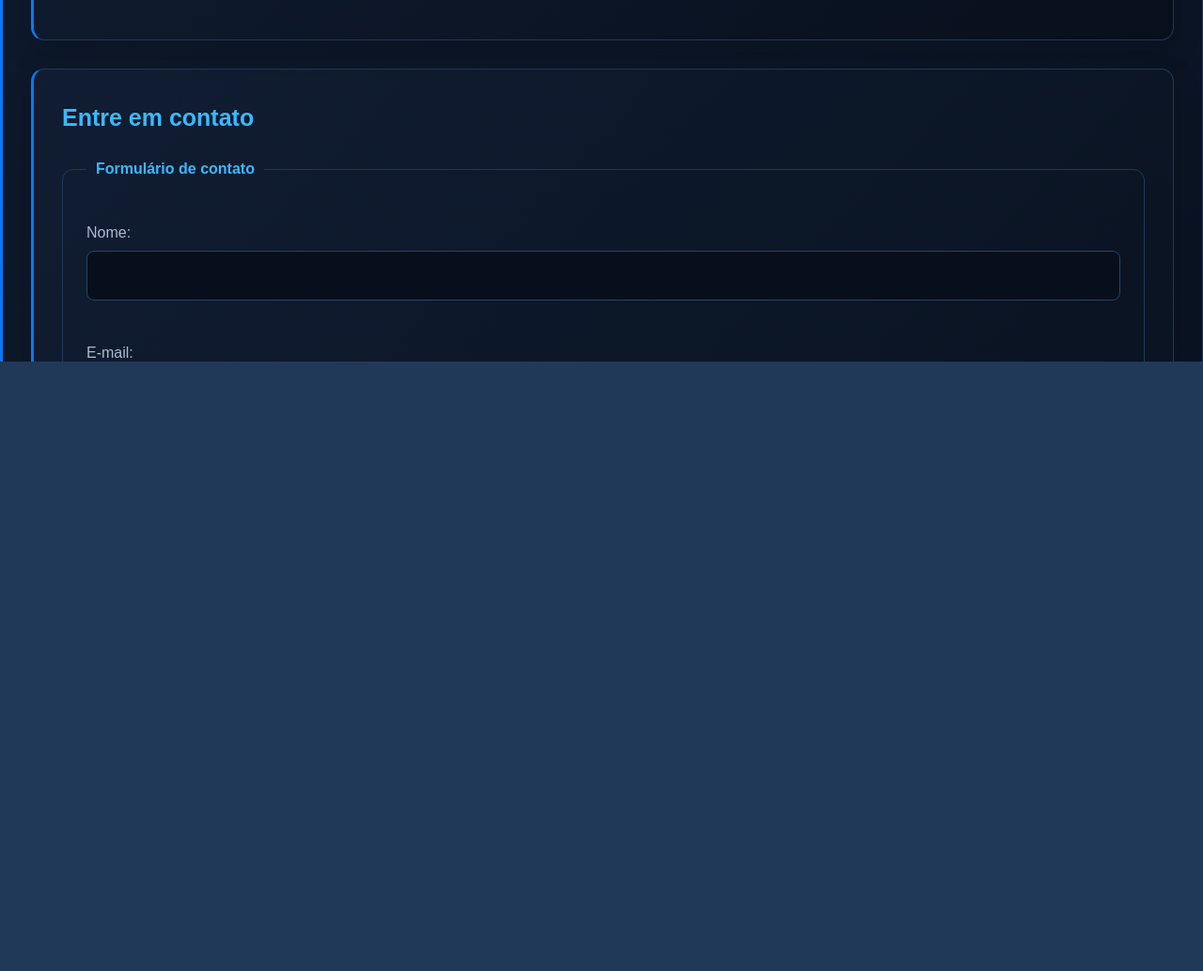
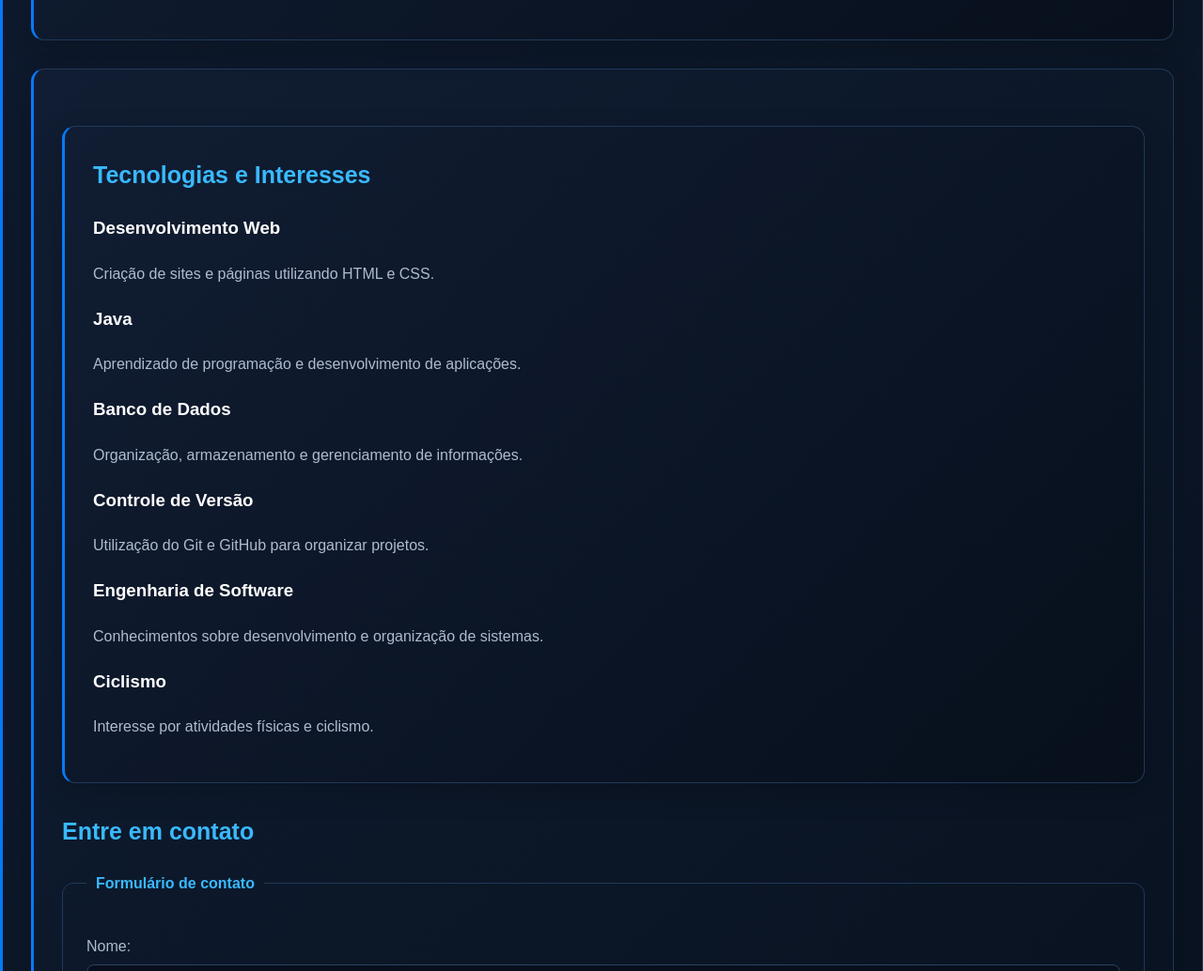
Before and after one commit to pedrodias13/ativ2-pagina-pessoal, a plain HTML site: page indext.html in a window 1280 px wide. Shown: the part 1140-2174 px from the top of the page at 94% size. Drawn offline with Linux system fonts and the light colour scheme.

Commit message:
Enhance indext.html with technologies section
Added a new section for technologies and interests, including cards for web development, Java, databases, version control, software engineering, and cycling.

```diff
--- a/indext.html
+++ b/indext.html
@@ -1,7 +1,7 @@
 <!DOCTYPE html>
 <html lang="pt-BR">
 <head>
-    <meta charset="UTF8">
+    <meta charset="UTF-8">
     <title>Minha Página Pessoal</title>
     <link rel="stylesheet" href="style.css">
 </head>
@@ -34,7 +34,58 @@ Tenho interesse em aprender como os sites são desenvolvidos, como a programaç
         </ul>
     </section>
     <section>
-        <h2> Entre em contato</h2>
+
+<section class="tecnologias">
+    <h2>Tecnologias e Interesses</h2>
+
+    <div class="grid-cartoes">
+
+        <article class="cartao">
+            <div class="cartao-conteudo">
+                <h3>Desenvolvimento Web</h3>
+                <p>Criação de sites e páginas utilizando HTML e CSS.</p>
+            </div>
+        </article>
+
+        <article class="cartao">
+            <div class="cartao-conteudo">
+                <h3>Java</h3>
+                <p>Aprendizado de programação e desenvolvimento de aplicações.</p>
+            </div>
+        </article>
+
+        <article class="cartao">
+            <div class="cartao-conteudo">
+                <h3>Banco de Dados</h3>
+                <p>Organização, armazenamento e gerenciamento de informações.</p>
+            </div>
+        </article>
+
+        <article class="cartao">
+            <div class="cartao-conteudo">
+                <h3>Controle de Versão</h3>
+                <p>Utilização do Git e GitHub para organizar projetos.</p>
+            </div>
+        </article>
+
+        <article class="cartao">
+            <div class="cartao-conteudo">
+                <h3>Engenharia de Software</h3>
+                <p>Conhecimentos sobre desenvolvimento e organização de sistemas.</p>
+            </div>
+        </article>
+
+        <article class="cartao">
+            <div class="cartao-conteudo">
+                <h3>Ciclismo</h3>
+                <p>Interesse por atividades físicas e ciclismo.</p>
+            </div>
+        </article>
+
+    </div>
+</section>
+
+<h2> Entre em contato</h2>
 
         <form>
                 <fieldset>
@@ -67,7 +118,7 @@ Tenho interesse em aprender como os sites são desenvolvidos, como a programaç
                 </fieldset>
         </form>
     </section>
-    <nav><a href="indext.html">Início</a></nav>
+    <nav><a href="index.html">Início</a></nav>
 
 
 <footer class="rodape">
```
